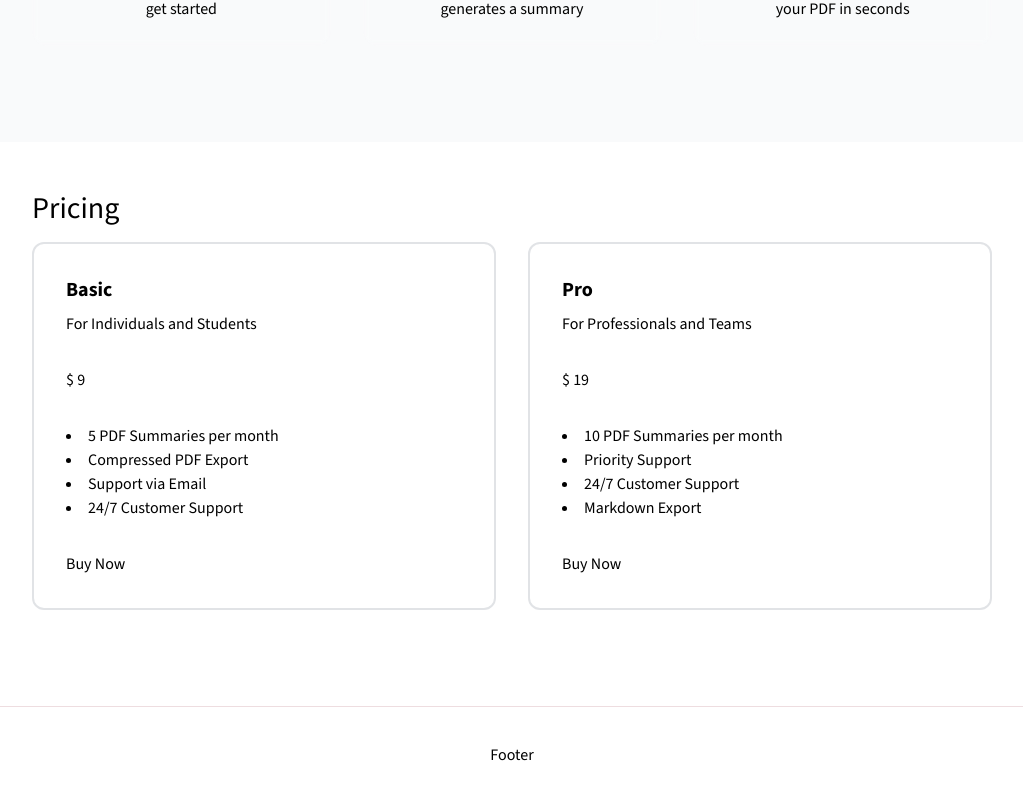
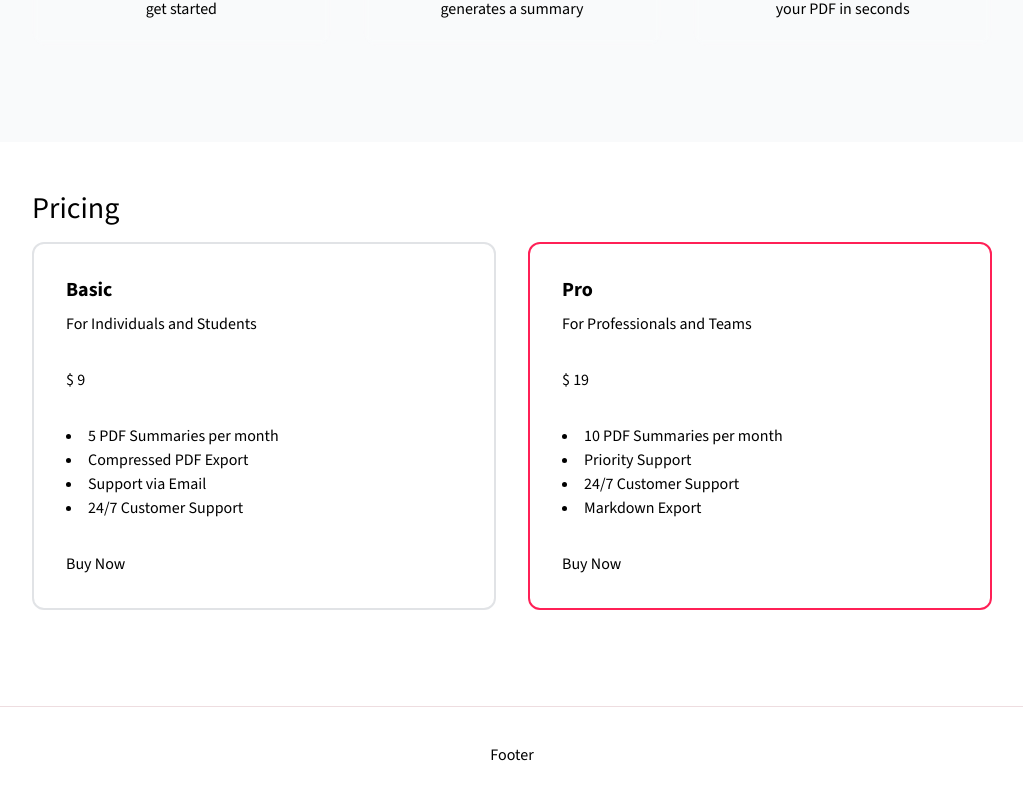
Before and after one commit to Shahbazali2001/wrap-up.ai, a Next.js app: page / in a window 1280 px wide. Shown: the part 1508-2308 px from the top of the page, without its empty margins (128-1151 px from the left). Built offline with nearby package versions, Linux system fonts and the light colour scheme.

Commit message:
working in pricing card

```diff
--- a/components/home/pricing-card.tsx
+++ b/components/home/pricing-card.tsx
@@ -1,3 +1,4 @@
+import { cn } from "@/lib/utils";
 import { Plan } from "@/misc/plans";
 import Link from "next/link";
 export default function PricingCard({
@@ -9,7 +10,12 @@ export default function PricingCard({
 }: Plan) {
   return (
     <div className="relative w-full max-w-lg">
-      <div className="relative flex flex-col h-full gap-4 lg:gap-8 z-10 p-8 border-2 border-gray-500/20 rounded-xl">
+      <div
+        className={cn(
+          "relative flex flex-col h-full gap-4 lg:gap-8 z-10 p-8 border-2 border-gray-500/20 rounded-xl",
+          name === "Pro" && " border-rose-500 border-2"
+        )}
+      >
         <div className="flex justify-between items-center gap-4">
           <div>
             <p className="text-lg lg:text-xl font-bold capitalize">{name}</p>
```
